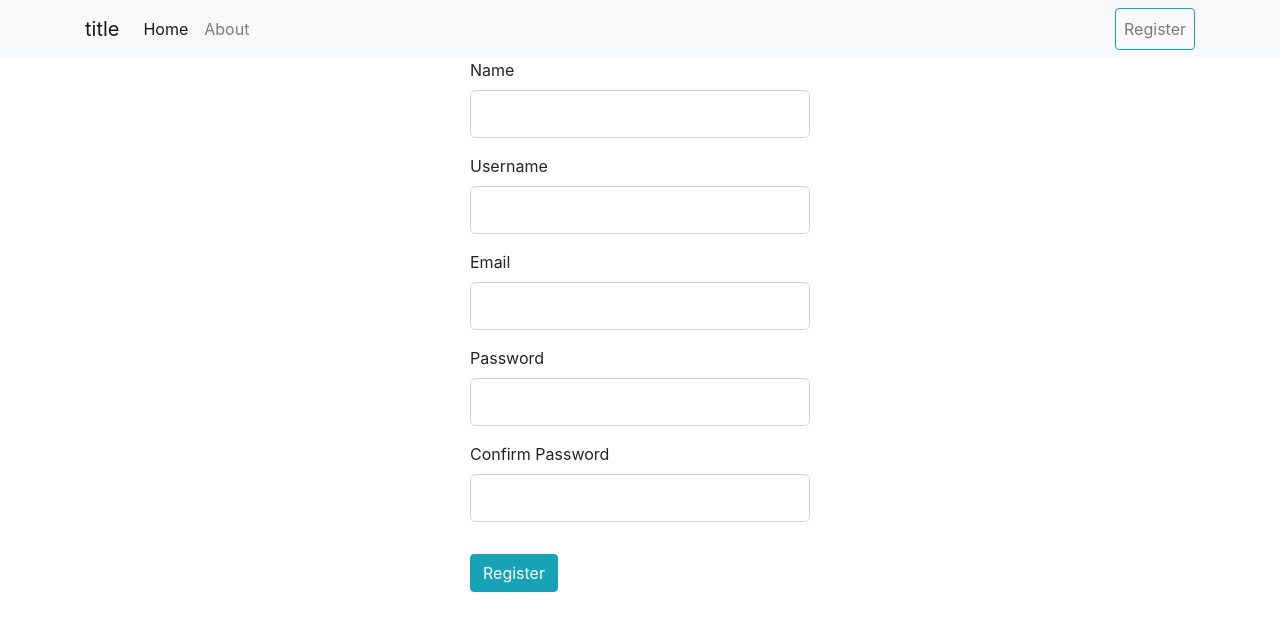
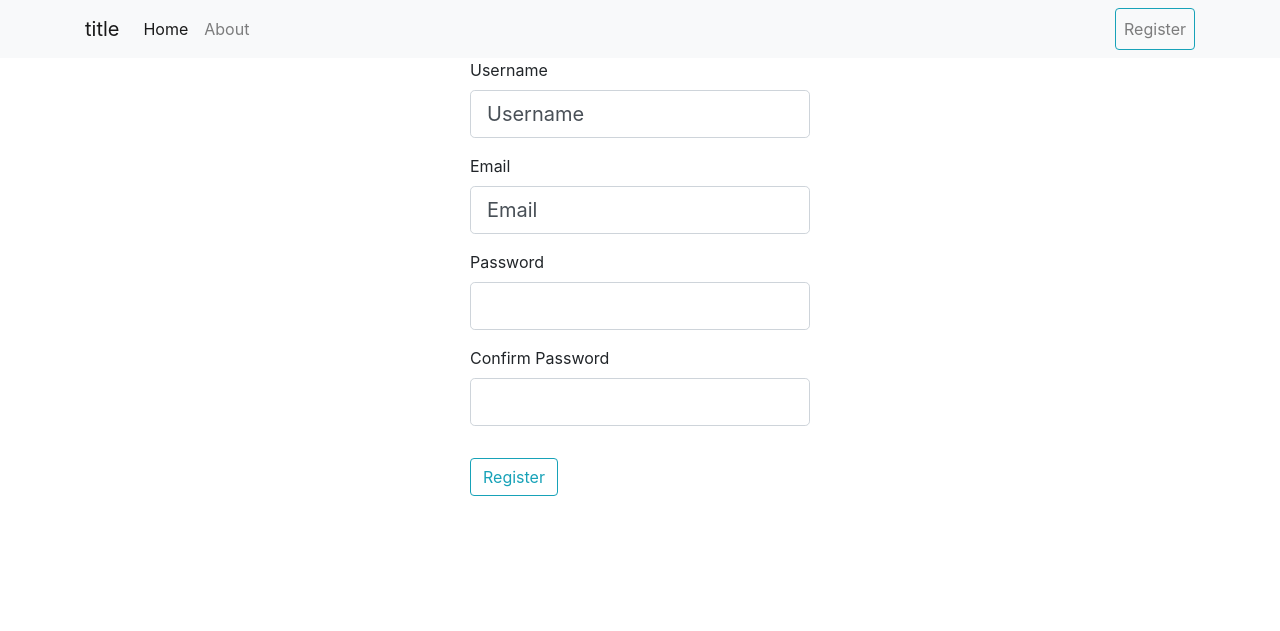
Before and after one commit to fdeboo/flogin-mongo, a Flask app: page /register in a window 1280 px wide. Shown: the top 631 px of the page. Run offline with Flask 2, Linux system fonts and the light colour scheme; some libraries are stand-ins or nearby versions.

Commit message:
Register Form  Created and updated with jinja

```diff
--- a/app/templates/register.html
+++ b/app/templates/register.html
@@ -7,34 +7,65 @@
             {{ form.hidden_tag() }}
                 <fieldset class="form-group">
                     <div class="form-group">
-                        <label for="name" class="form-control-label">Name</label>
-                        <input type="text" id="name" class="form-control form-control-lg" />
+                        {{ form.username.label(class="form-control-label") }}
+                        {% if form.username.errors %}
+                            {{ form.username(class="form-control form-control-lg is-invalid", value="Username") }}
+                            <div class="invalid-feedback">
+                                {% for error in form.username.errors %}
+                                <span> {{ error }}</span>
+                                {% endfor %}
+                            </div>
+                        {% else %}
+                        {{ form.username(class="form-control form-control-lg", value="Username") }}
+                        {% endif %}
                     </div>
 
                     <div class="form-group">
-                        <label for="username" class="form-control-label">Username</label>
-                        <input type="text" id="username" class="form-control form-control-lg" />
+                        {{ form.email.label(class="form-control-label") }}
+                        {% if form.email.errors %}
+                            {{ form.email(class="form-control form-control-lg is-invalid", value="Email") }}
+                            <div class="invalid-feedback">
+                                {% for error in form.email.errors %}
+                                <span> {{ error }}</span>
+                                {% endfor %}
+                            </div>
+                        {% else %}
+                            {{ form.email(class="form-control form-control-lg", value="Email") }}
+                        {% endif %}
                     </div>
 
                     <div class="form-group">
-                        <label for="email" class="form-control-label">Email</label>
-                        <input type="text" id="email" class="form-control form-control-lg" />
+                        {{ form.password.label(class="form-control-label") }}
+                        {% if form.password.errors %}
+                            {{ form.password(class="form-control form-control-lg is-invalid", value="Password") }}
+                            <div class="invalid-feedback">
+                                {% for error in form.confirm_password.errors %}
+                                <span> {{ error }}</span>
+                                {% endfor %}
+                            </div>
+                        {% else %}
+                            {{ form.password(class="form-control form-control-lg", value="Password") }}
+                        {% endif %}
                     </div>
 
                     <div class="form-group">
-                        <label for="password" class="form-control-label">Password</label>
-                        <input type="text" id="password" class="form-control form-control-lg" />
-                    </div>
-
-                    <div class="form-group">
-                        <label for="confirm" class="form-control-label">Confirm Password</label>
-                        <input type="text" id="confirm" class="form-control form-control-lg" />
+                        {{ form.confirm_password.label(class="form-control-label") }}
+                        {% if form.confirm_password.errors %}
+                            {{ form.confirm_password(class="form-control form-control-lg is-invalid", value="Confirm Password") }}
+                            <div class="invalid-feedback">
+                                {% for error in form.confirm_password.errors %}
+                                <span> {{ error }}</span>
+                                {% endfor %}
+                            </div>
+                        {% else %}
+                            {{ form.confirm_password(class="form-control form-control-lg", value="Confirm Password") }}
+                        {% endif %}
                     </div>
 
 
                 </fieldset>
                 <div class="form-group">
-                    <input type="submit" class="btn btn-info" value="Register">
+                    {{ form.submit(class="btn btn-outline-info") }}
                 </div>
             </form>
             <br>
```
